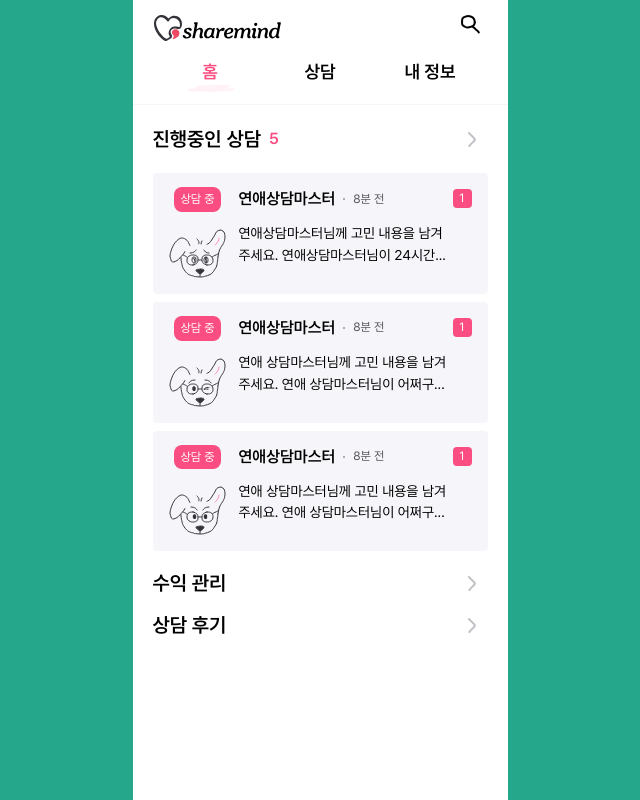
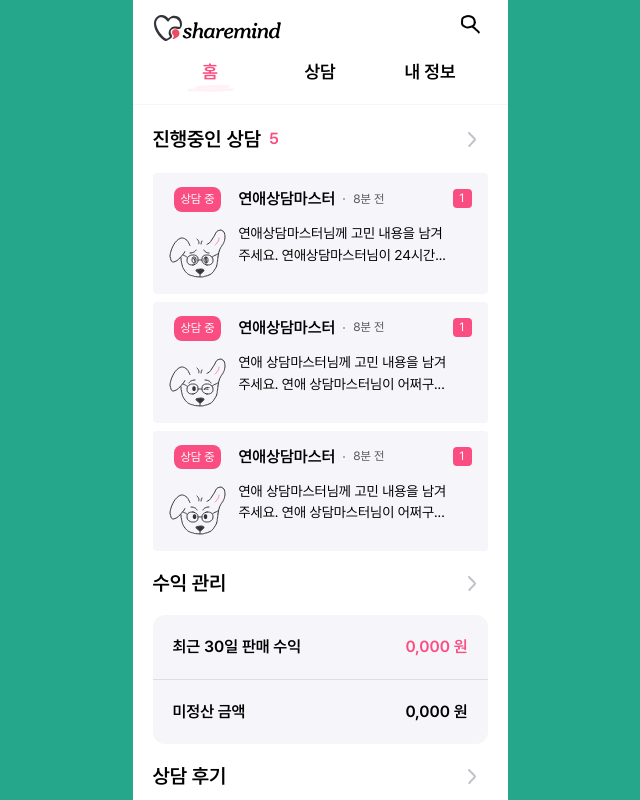
Before and after one commit to sharemindteam/sharemind-client, a React (Create React App) app: page /seller in a window 1280 px wide. Shown: the whole page, without its empty margins (320-960 px from the left). Built offline with nearby package versions, Linux system fonts and the light colour scheme.

Commit message:
Feat: 판매자 홈페이지에서 섹션 단위로 컴포넌트 분리 #10

```diff
--- /dev/null
+++ b/src/components/Common/IncomeManagementSection.tsx
@@ -0,0 +1,48 @@
+import { ContentTag } from 'pages/Seller/SellerHome';
+import React from 'react';
+import styled from 'styled-components';
+import { Black, Grey5, Grey6, Red } from 'styles/color';
+import { Body1, Heading } from 'styles/font';
+import { ReactComponent as RightArrow } from 'assets/icons/right-arrow.svg';
+export const IncomeManagementSection = () => {
+  return (
+    <>
+      <ContentTag>
+        <Heading color={Black} margin="0px auto 0px 0px">
+          수익 관리
+        </Heading>
+        <RightArrow />
+      </ContentTag>
+      <IncomeManagementBoxWrapper>
+        <RecentThirtyDayRevenue>
+          <Body1>최근 30일 판매 수익</Body1>
+          <Body1 color={Red} margin="0 0 0 auto">
+            0,000 원
+          </Body1>
+        </RecentThirtyDayRevenue>
+        <UnsettledAmount>
+          <Body1>미정산 금액</Body1>
+          <Body1 margin="0 0 0 auto">0,000 원</Body1>
+        </UnsettledAmount>
+      </IncomeManagementBoxWrapper>
+    </>
+  );
+};
+
+const IncomeManagementBoxWrapper = styled.div`
+  margin: 0 2rem;
+  background-color: ${Grey6};
+  border-radius: 1.2rem;
+`;
+
+const RecentThirtyDayRevenue = styled.div`
+  display: flex;
+  padding: 2rem;
+  border-bottom: 1px solid ${Grey5};
+`;
+const UnsettledAmount = styled.div`
+  display: flex;
+  padding: 2rem;
+`;
+
+export default IncomeManagementSection;
--- /dev/null
+++ b/src/components/Common/OnGoingConsultSection.tsx
@@ -0,0 +1,54 @@
+import { ContentTag } from 'pages/Seller/SellerHome';
+import React from 'react';
+import styled from 'styled-components';
+import { Black, Red } from 'styles/color';
+import { Body1, Heading } from 'styles/font';
+import OngoingCounsultBox from './OngoingCounsultBox';
+import { ReactComponent as RightArrow } from 'assets/icons/right-arrow.svg';
+function OnGoingConsultSection() {
+  return (
+    <>
+      <ContentTag>
+        <Heading color={Black}>진행중인 상담</Heading>
+        <Body1 color={Red} margin="0px auto 0px 0px">
+          5
+        </Body1>
+        <RightArrow />
+      </ContentTag>
+      <OngoingCounsultBoxList>
+        <OngoingCounsultBox
+          consultStatus="상담 중"
+          counselorName="연애상담마스터"
+          beforeMinutes="8분 전"
+          content="연애상담마스터님께 고민 내용을 남겨주세요. 연애상담마스터님이 24시간"
+          newMessageCounts="1"
+          counselorprofileStatus={1}
+        />{' '}
+        <OngoingCounsultBox
+          consultStatus="상담 중"
+          counselorName="연애상담마스터"
+          beforeMinutes="8분 전"
+          content="연애 상담마스터님께 고민 내용을 남겨주세요. 연애 상담마스터님이 어쩌구"
+          newMessageCounts="1"
+          counselorprofileStatus={2}
+        />{' '}
+        <OngoingCounsultBox
+          consultStatus="상담 중"
+          counselorName="연애상담마스터"
+          beforeMinutes="8분 전"
+          content="연애 상담마스터님께 고민 내용을 남겨주세요. 연애 상담마스터님이 어쩌구"
+          newMessageCounts="1"
+          counselorprofileStatus={3}
+        />
+      </OngoingCounsultBoxList>
+    </>
+  );
+}
+
+const OngoingCounsultBoxList = styled.div`
+  display: flex;
+  flex-direction: column;
+  align-items: center;
+  gap: 0.8rem;
+`;
+export default OnGoingConsultSection;
--- a/src/pages/Seller/SellerHome.tsx
+++ b/src/pages/Seller/SellerHome.tsx
@@ -6,6 +6,8 @@ import { ReactComponent as RightArrow } from 'assets/icons/right-arrow.svg';
 import { Black, Red } from 'styles/color';
 import { Body1, Heading } from 'styles/font';
 import OngoingCounslutBox from 'components/Common/OngoingCounsultBox';
+import { IncomeManagementSection } from 'components/Common/IncomeManagementSection';
+import OnGoingConsultSection from 'components/Common/OnGoingConsultSection';
 export const SellerHome = () => {
   const navigate = useNavigate();
   return (
@@ -18,51 +20,12 @@ export const SellerHome = () => {
           }}
         />
         <TabA1 isBuyer={false} initState={1} />
-        <ContentTag>
-          <Heading color={Black}>진행중인 상담</Heading>
-          <Body1 color={Red} margin="0px auto 0px 0px">
-            5
-          </Body1>
-          <RightArrow />
-        </ContentTag>
-        <OngoingCounslutBoxList>
-          <OngoingCounslutBox
-            consultStatus="상담 중"
-            counselorName="연애상담마스터"
-            beforeMinutes="8분 전"
-            content="연애상담마스터님께 고민 내용을 남겨주세요. 연애상담마스터님이 24시간"
-            newMessageCounts="1"
-            counselorprofileStatus={1}
-          />{' '}
-          <OngoingCounslutBox
-            consultStatus="상담 중"
-            counselorName="연애상담마스터"
-            beforeMinutes="8분 전"
-            content="연애 상담마스터님께 고민 내용을 남겨주세요. 연애 상담마스터님이 어쩌구"
-            newMessageCounts="1"
-            counselorprofileStatus={2}
-          />{' '}
-          <OngoingCounslutBox
-            consultStatus="상담 중"
-            counselorName="연애상담마스터"
-            beforeMinutes="8분 전"
-            content="연애 상담마스터님께 고민 내용을 남겨주세요. 연애 상담마스터님이 어쩌구"
-            newMessageCounts="1"
-            counselorprofileStatus={3}
-          />
-        </OngoingCounslutBoxList>
-        <ContentTag>
-          <Heading color={Black} margin="0px auto 0px 0px">
-            수익 관리
-          </Heading>
-
-          <RightArrow />
-        </ContentTag>{' '}
+        <OnGoingConsultSection />
+        <IncomeManagementSection />
         <ContentTag>
           <Heading color={Black} margin="0px auto 0px 0px">
             상담 후기
           </Heading>
-
           <RightArrow />
         </ContentTag>
       </section>
@@ -70,16 +33,9 @@ export const SellerHome = () => {
   );
 };
 
-const ContentTag = styled.div`
+export const ContentTag = styled.div`
   display: flex;
   gap: 0.8rem;
   margin: 2.2rem 3.2rem 2.2rem 2rem;
   align-items: center;
 `;
-
-const OngoingCounslutBoxList = styled.div`
-  display: flex;
-  flex-direction: column;
-  align-items: center;
-  gap: 0.8rem;
-`;
```
